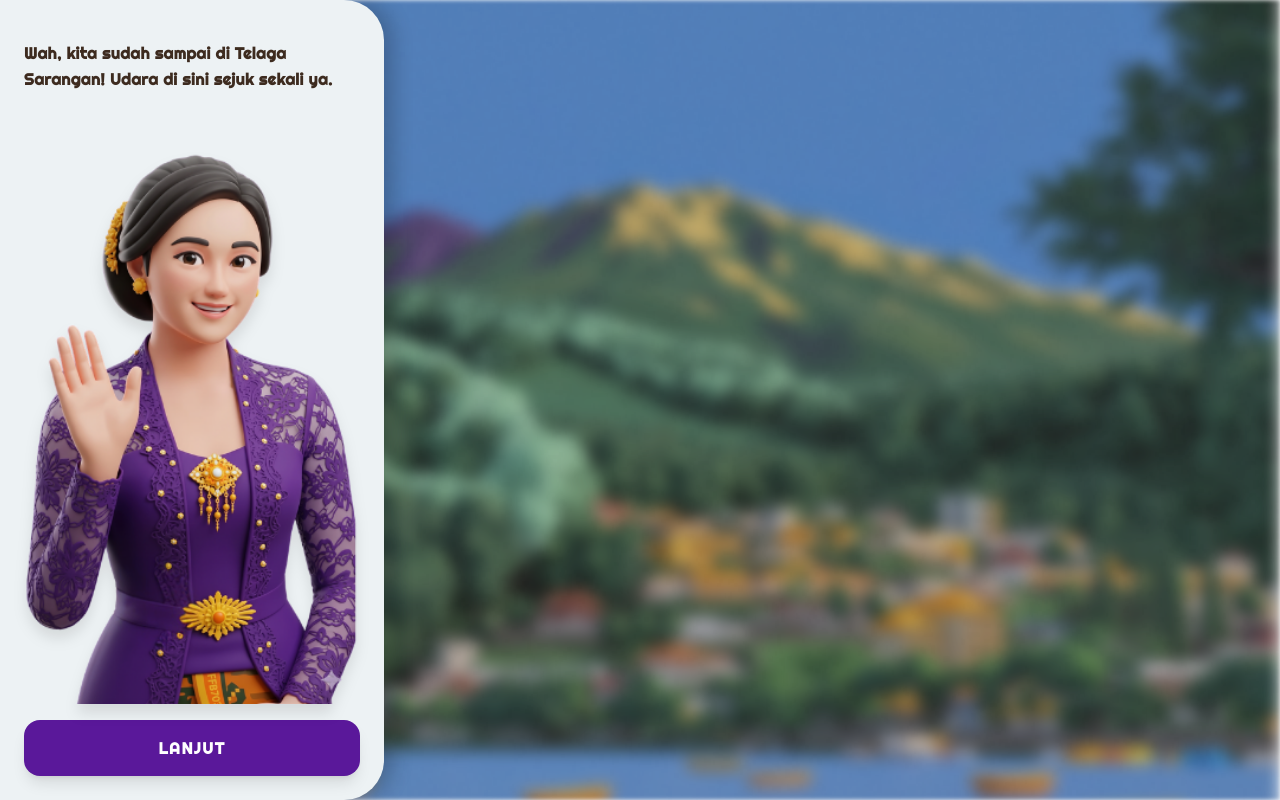
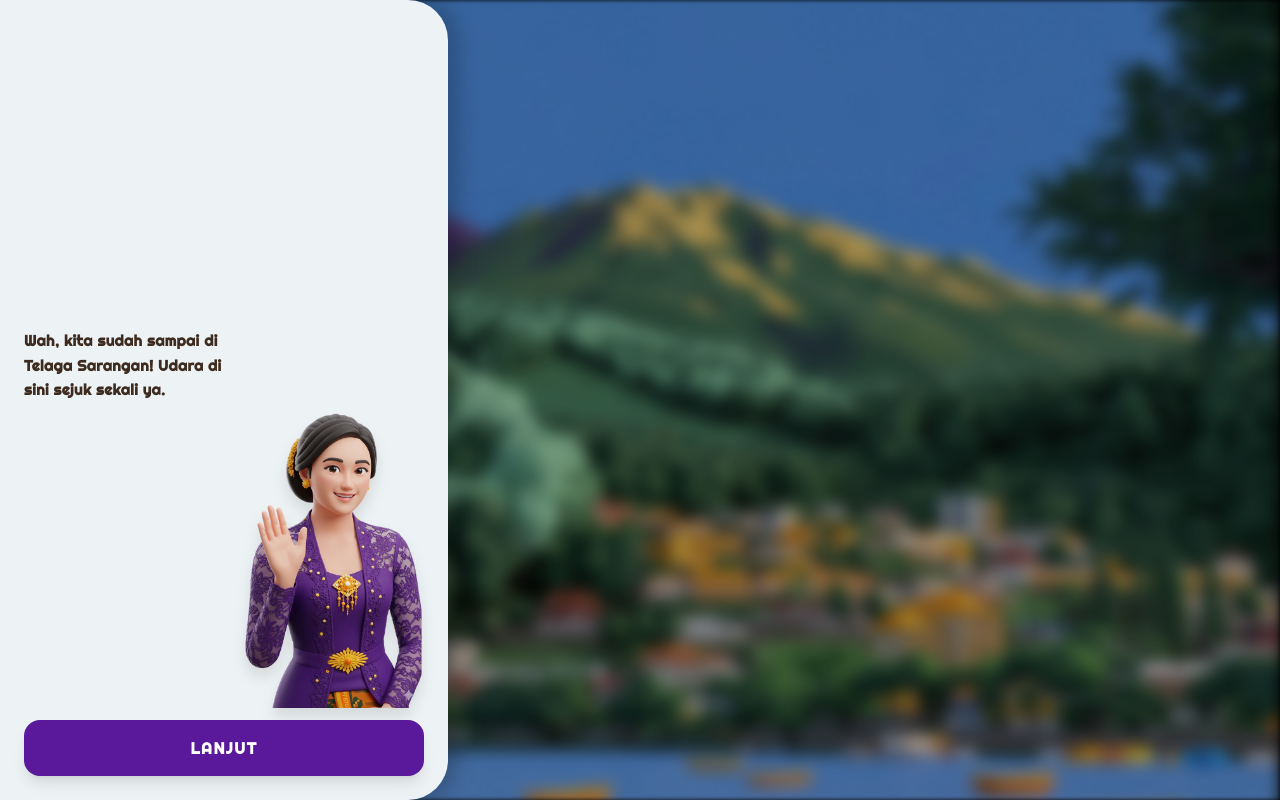
Before and after one commit to farhandwk/sarangan-escape-room, a Next.js app: page /level/1 in a window 1280 px wide. Built offline with nearby package versions, Linux system fonts and the light colour scheme.

Commit message:
feat: level ui belum selesai

```diff
--- a/app/level/[id]/page.tsx
+++ b/app/level/[id]/page.tsx
@@ -150,7 +150,7 @@ export default function ReusableLevelPage({ params }: { params: Promise<{ id: st
     </div>
 
       {/* MAIN CONTAINER (Landscape) */}
-      <main className="relative w-screen h-[100dvh] landscape:flex lg:flex select-none">
+      <main className="relative w-screen h-[100svh] overflow-hidden bg-black flex select-none">
 
         {/* BACKGROUND */}
         <div className="absolute inset-0 z-0 pointer-events-none">
@@ -158,36 +158,42 @@ export default function ReusableLevelPage({ params }: { params: Promise<{ id: st
         </div>
 
         {/* ==========================================
-            KOLOM KIRI (SIDEBAR 35%) - SESUAI FIGMA
+            KOLOM KIRI (SIDEBAR 40%) - LAYOUT BARU
         ========================================== */}
-        {/* rounded-r-[40px] untuk melengkungkan sisi kanan saja seperti di desain */}
-        <section className={`relative z-20 w-[35%] max-w-sm h-full p-6 flex flex-col justify-between transition-all duration-500 rounded-r-[40px] shadow-[10px_0_20px_rgba(0,0,0,0.2)] ${getSidebarStyle()}`}>
+        {/* Catatan: Saya perlebar sedikit dari 35% ke 40% agar teks & gambar tidak terlalu sesak saat bersebelahan */}
+        <section className={`relative z-20 w-[40%] max-w-md h-full p-4 sm:p-6 flex flex-col justify-between transition-all duration-500 rounded-r-[40px] shadow-[10px_0_20px_rgba(0,0,0,0.2)] ${getSidebarStyle()}`}>
 
-          {/* Teks Dialog (Tanpa background tambahan) */}
-          <div className="mt-4 z-10">
-             <p className="text-[#3D2B1F] font-black text-[15px] sm:text-base leading-relaxed">
-               {activeSidebarData.text}
-             </p>
-          </div>
+          {/* AREA ATAS: Teks (Kiri) & Karakter (Kanan) */}
+          <div className="relative flex flex-row flex-1 h-full min-h-0 z-10 gap-2 sm:gap-4 mt-2">
 
-          {/* Karakter Intan & Tombol */}
-          {/* PERBAIKAN TINGGI GAMBAR: Kita gunakan flex-1 di kontainer gambar agar ia memakan seluruh sisa ruang kosong secara otomatis */}
-          <div className="relative flex flex-col flex-1 justify-end mt-2 z-10">
-            <div className="relative w-full flex-1 min-h-[150px] mb-4">
+            {/* Kiri: Teks Dialog */}
+            {/* overflow-y-auto memungkinkan teks di-scroll jika entah bagaimana teksnya luar biasa panjang */}
+            <div className="flex-1 flex items-center justify-start overflow-y-auto pb-2 pr-1">
+               <p className="text-[#3D2B1F] font-black text-[13px] sm:text-[15px] leading-snug sm:leading-relaxed">
+                 {activeSidebarData.text}
+               </p>
+            </div>
+
+            {/* Kanan: Karakter Intan */}
+            {/* w-[45%] memastikan gambar mengambil porsi kanan, sisanya untuk teks */}
+            <div className="relative w-[45%] h-full flex-shrink-0 flex items-end justify-center">
               {activeSidebarData.intanPose ? (
                 <Image
                   src={activeSidebarData.intanPose}
-                  alt="Intan" fill
-                  sizes="(max-width: 768px) 35vw, 300px"
+                  alt="Intan"
+                  fill
+                  sizes="(max-width: 768px) 25vw, 200px"
                   className="object-contain object-bottom drop-shadow-xl transition-all duration-300"
                 />
               ) : null}
             </div>
+          </div>
 
+          {/* AREA BAWAH: Tombol */}
+          <div className="w-full pt-3 z-10 flex-shrink-0">
             <button
               onClick={handleSidebarButton}
-              // Warna ungu gelap sesuai desain (#5A189A)
-              className="w-full bg-[#5A189A] hover:bg-[#4a1380] text-white font-black py-3 sm:py-4 rounded-2xl tracking-widest shadow-lg active:scale-95 transition-all flex-shrink-0"
+              className="w-full bg-[#5A189A] hover:bg-[#4a1380] text-white font-black py-3 sm:py-4 rounded-2xl tracking-widest shadow-lg active:scale-95 transition-all"
             >
               {!isGameStarted ? "LANJUT" : "PETUNJUK"}
             </button>
@@ -217,36 +223,53 @@ export default function ReusableLevelPage({ params }: { params: Promise<{ id: st
             Akan otomatis muncul jika state 'victoryCode' memiliki isi
         ========================================== */}
         {victoryCode && (
-          <div className="absolute inset-0 z-50 flex items-center justify-center bg-black/60 backdrop-blur-sm p-4 animate-in fade-in duration-300">
-            <div className="bg-[#EDF2F4] rounded-[32px] p-8 shadow-2xl flex flex-col items-center max-w-sm w-full border-4 border-[#95D5B2] text-center transform transition-all scale-100">
+          <div className="absolute inset-0 z-50 flex items-center justify-center bg-black/60 backdrop-blur-sm p-2 sm:p-4 animate-in fade-in duration-300">
 
-              <div className="w-20 h-20 bg-[#D8F3DC] rounded-full flex items-center justify-center mb-4 border-4 border-[#95D5B2]">
-                 <span className="text-4xl">🎉</span>
+            {/* PERBAIKAN RESPONSIVITAS:
+                - max-h-[95svh]: Membatasi tinggi pop-up maksimal 95% dari tinggi layar
+                - overflow-y-auto: Mengaktifkan scroll internal jika konten melebihi max-h
+                - p-5 sm:p-8: Padding lebih kecil di HP, normal di Desktop
+            */}
+            <div className="bg-[#EDF2F4] rounded-[24px] sm:rounded-[32px] p-5 sm:p-8 shadow-2xl flex flex-col items-center max-w-sm w-full border-4 border-[#95D5B2] text-center transform transition-all scale-100 max-h-[95svh] overflow-y-auto">
+
+              {/* Ikon (Mengecil sedikit di HP) */}
+              <div className="w-16 h-16 sm:w-20 sm:h-20 bg-[#D8F3DC] rounded-full flex-shrink-0 flex items-center justify-center mb-2 sm:mb-4 border-4 border-[#95D5B2]">
+                 <span className="text-3xl sm:text-4xl">🎉</span>
               </div>
 
-              <h2 className="text-2xl font-black text-[#5A189A] mb-2 uppercase tracking-widest">
+              <h2 className="text-xl sm:text-2xl font-black text-[#5A189A] mb-1 sm:mb-2 uppercase tracking-widest flex-shrink-0">
                 Level Selesai!
               </h2>
-              <p className="text-[#3D2B1F] font-bold mb-6 text-sm">
+              <p className="text-[#3D2B1F] font-bold mb-4 text-xs sm:text-sm flex-shrink-0">
                 Bagus sekali! Kamu berhasil menyelesaikan tantangan ini.
               </p>
 
+              {/* --- PLACEHOLDER SKOR LEVEL --- */}
+              {/* flex-shrink-0 mencegah elemen ini tergencet saat layar sempit */}
+              <div className="w-full flex justify-between items-center bg-white border-2 border-[#5A189A]/20 rounded-xl p-3 mb-4 shadow-sm flex-shrink-0">
+                <span className="font-black text-[#3D2B1F] text-sm uppercase tracking-wide">
+                  Total Skor:
+                </span>
+                <span className="font-black text-2xl text-[#95D5B2]">
+                  0 {/* TODO: Akan diganti dengan state skor dari sistem penilaian */}
+                </span>
+              </div>
+
               {/* Kotak Kode Rahasia */}
-              <div className="bg-[#FFB703] border-4 border-[#5A189A] rounded-2xl p-4 w-full mb-6 shadow-inner relative overflow-hidden">
+              <div className="bg-[#FFB703] border-4 border-[#5A189A] rounded-2xl p-3 sm:p-4 w-full mb-4 sm:mb-6 shadow-inner relative overflow-hidden flex-shrink-0">
                 <p className="text-[10px] font-black text-[#5A189A]/70 uppercase tracking-widest mb-1 relative z-10">
                   KODE RAHASIA:
                 </p>
-                <p className="text-5xl font-black text-[#5A189A] tracking-widest relative z-10">
+                <p className="text-4xl sm:text-5xl font-black text-[#5A189A] tracking-widest relative z-10">
                   {victoryCode}
                 </p>
-                {/* Efek kilap sederhana di dalam kotak kode */}
+                {/* Efek kilap sederhana */}
                 <div className="absolute top-0 left-[-100%] w-1/2 h-full bg-white/30 skew-x-12 animate-[shimmer_2s_infinite]" />
               </div>
 
               <button
-                // Sementara akan mengarahkan user kembali ke menu utama (peta)
                 onClick={() => router.push("/")}
-                className="w-full bg-[#5A189A] hover:bg-[#4a1380] text-white font-black py-4 rounded-2xl tracking-widest shadow-lg active:scale-95 transition-all"
+                className="w-full flex-shrink-0 bg-[#5A189A] hover:bg-[#4a1380] text-white font-black py-3 sm:py-4 rounded-xl sm:rounded-2xl tracking-widest shadow-lg active:scale-95 transition-all"
               >
                 KEMBALI KE PETA
               </button>
--- a/data/levelConfig.ts
+++ b/data/levelConfig.ts
@@ -63,7 +63,7 @@ export const levelConfig: Record<string, LevelData> = {
     // Data spesifik yang akan dilempar ke komponen MemoryGame
     gameData: {
       pairsToFind: 3,
-      cards: ["ha", "na", "ca"]
+      cards: ["ꦲ", "ꦤ", "ꦕ"]
     }
   },
 };
```
Also changed, not shown: app/components/games/MemoryGame.tsx (+74 -16 lines), public/src/backCard.png (added).
